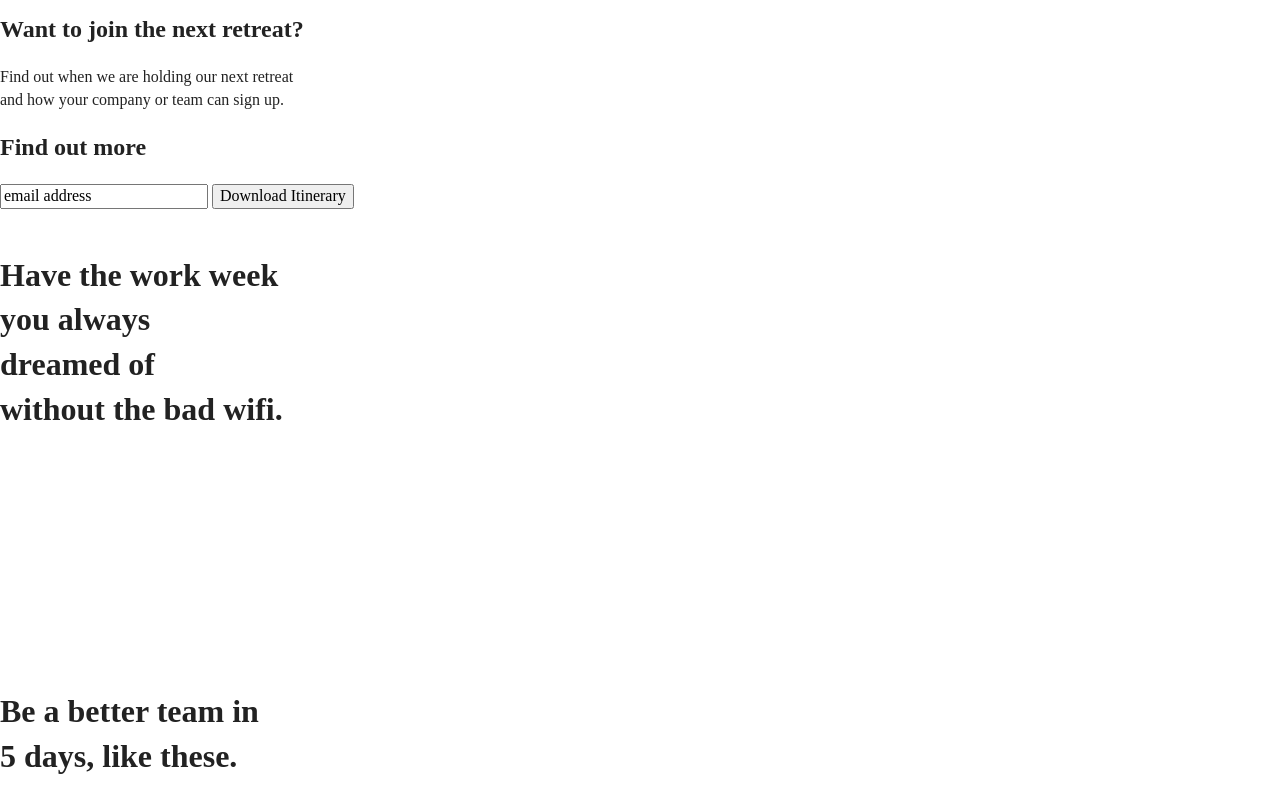
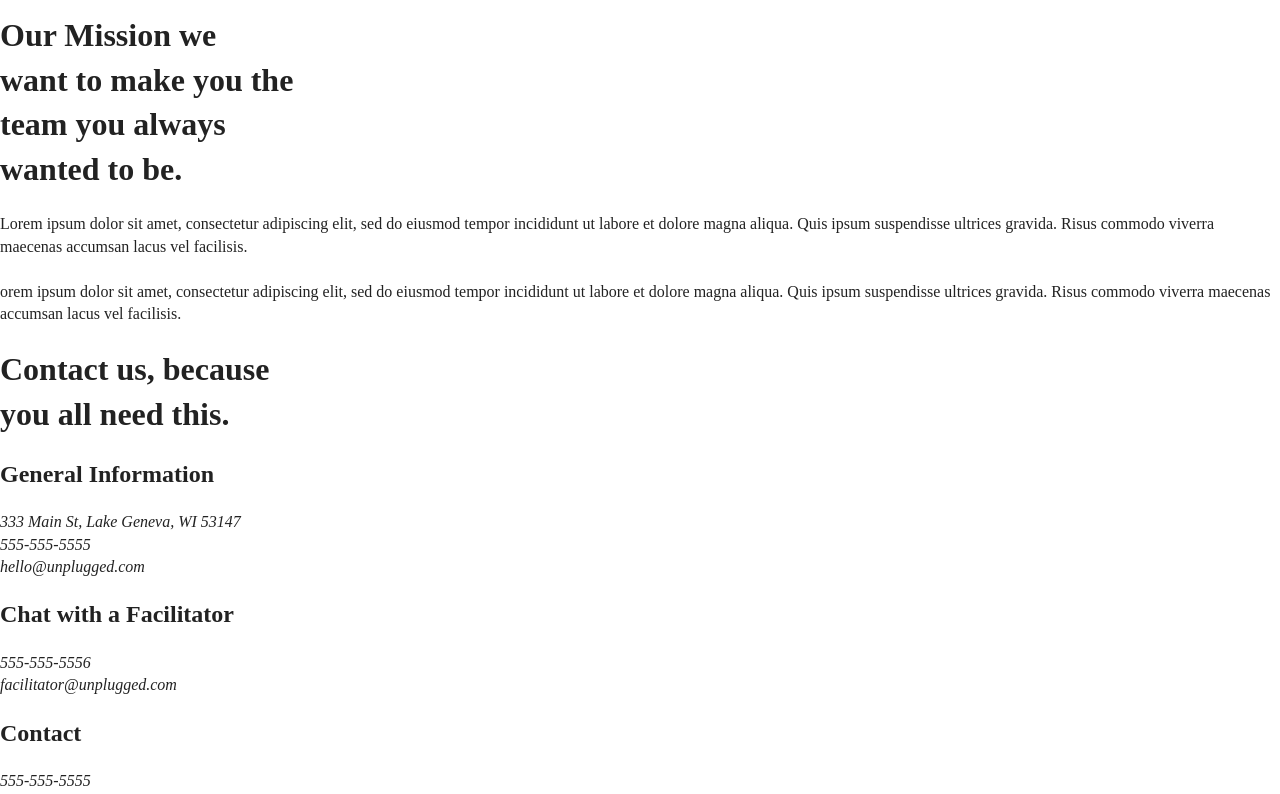
Before and after one commit to taytechs/unplugged-retreat, a website: page about/index.html in a window 1280 px wide. Shown: the part 520-1314 px from the top of the page. Drawn offline with Linux system fonts and the light colour scheme.

Commit message:
Updated about page

```diff
--- a/about/index.html
+++ b/about/index.html
@@ -3,7 +3,7 @@
 
 <head>
   <meta charset="utf-8">
-  <title>The Unplugged Retreat</title>
+  <title></title>
   <meta name="description" content="">
   <meta name="viewport" content="width=device-width, initial-scale=1">
 
@@ -54,89 +54,40 @@
 
   <main>
 
-    <section>
-      <div class="info">
-        <h2>Want to join the next retreat?</h2>
-        <p>Find out when we are holding our next retreat<br>
-          and how your company or team can sign up.</p>
-      </div>
+    <section class="mission">
+      <div class="content-wrapper">
+        <div class="mission-content">
+          <h1>Our Mission <span></span> we<br>want to make you the<br>team you always<br>wanted to be.</h1>
+          <p>Lorem ipsum dolor sit amet, consectetur adipiscing elit, sed do eiusmod tempor incididunt ut labore et
+            dolore magna aliqua. Quis ipsum suspendisse ultrices gravida. Risus commodo viverra maecenas accumsan lacus
+            vel facilisis.<br><br>
+            orem ipsum dolor sit amet, consectetur adipiscing elit, sed do eiusmod tempor incididunt ut labore et dolore
+            magna aliqua. Quis ipsum suspendisse ultrices gravida. Risus commodo viverra maecenas accumsan lacus vel
+            facilisis. </p>
+        </div>
+
+      </div> <!--mission content wrapper ends-->
+    </section>
+
+    <section class="google">
 
     </section>
+    <section class="contact-info">
+      <h1>Contact us, because<br>you all need this.</h1>
+      <h2>General Information</h2>
 
-    <aside>
-      <div class="contact-form">
-        <h2>Find out more</h2>
+      <address>
+        <p>333 Main St, Lake Geneva, WI 53147<br>
+          555-555-5555<br>
+          hello@unplugged.com</p>
+      </address>
 
-        <input type="text" name="name" value="email address">
-        <input type="button" value="Download Itinerary">
+      <h2>Chat with a Facilitator</h2>
 
-      </div>
-    </aside>
-
-    <section>
-      <div class="main-content-image">
-        <div class="main-content-text">
-
-          <img scr="rawpixel-800820-unsplash1.jpg">
-          <h1>Have the work week<br>you always<br>dreamed of <span></span><br>
-            without the bad wifi.</h1>
-
-          <div class="location">
-            <img src="">
-            <p>
-
-            </p>
-          </div>
-
-          <div class="rooms">
-            <img src="">
-            <p>
-
-            </p>
-          </div>
-
-          <div class="food">
-            <img src="">
-            <p>
-
-            </p>
-          </div>
-
-          <div class="outdoor">
-            <img src="">
-            <p>
-
-            </p>
-          </div>
-
-          <div class="retreat">
-            <img src="">
-            <p>
-
-            </p>
-          </div>
-
-          <div class="wifi">
-            <img src="">
-            <p>
-
-            </p>
-          </div>
-
-        </div>
-      </div>
-    </section>
-
-    <section>
-      <div class="team-memo">
-        <h1>Be a better team in<br>5 days, like these.</h1>
-        <img src="omar-lopez-296944-unsplash.jpg">
-        <h2>LaCrue Bottling Co.<br>October 2017</h2>
-        <p>Lorem ipsum dolor sit amet, consectetur adipiscing<br> elit, sed do eiusmod tempor incididunt ut labore
-          et<br> dolore magna aliqua. Ut enim ad minim veniam, quis<br> nostrud exercitation ullamco laboris nisi ut
-          aliquip ex<br> ea commodo consequat. Duis aute irure dolor in reprehenderit<br> in voluptate velit esse cillum
-          dolore eu fugiat nulla pariatur. </p>
-      </div>
+      <address>
+        <p>555-555-5556<br>
+          facilitator@unplugged.com</p>
+      </address>
     </section>
 
   </main>
@@ -167,6 +118,7 @@
 
     </div>
   </footer>
+
   <script src="../js/vendor/modernizr-3.11.2.min.js"></script>
   <script src="../js/plugins.js"></script>
   <script src="../js/main.js"></script>
```
